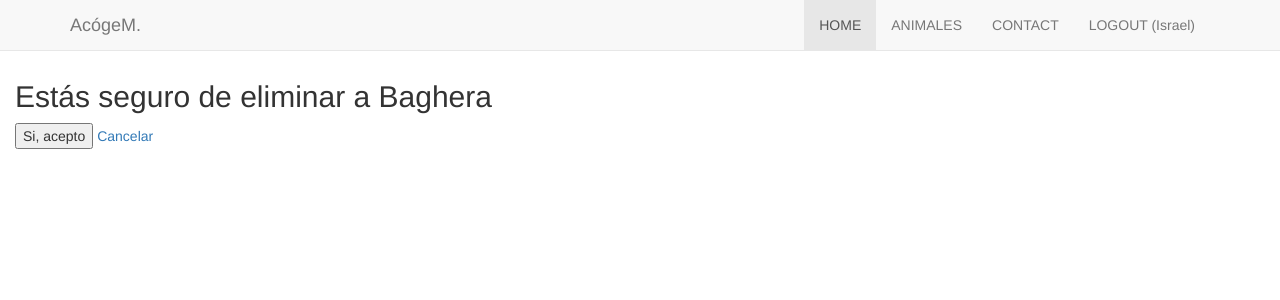
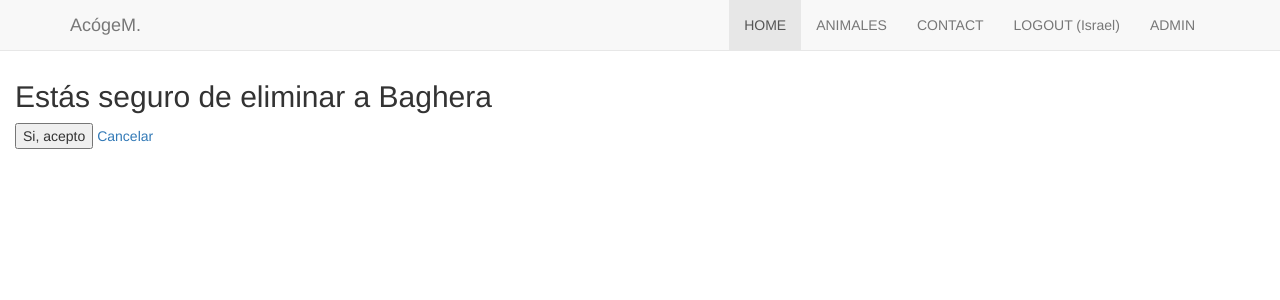
Before and after one commit to 1SR4Sil12/Proyecto-IAW, a Django app: page /animales/6/delete/ in a window 1280 px wide. Shown: the top 300 px of the page. Run offline with Django 3.2, Linux system fonts and the light colour scheme; a user stored in the database is signed in; data comes from the database, SQL or seed files in the repository; both versions use the stored data as it was after the commit; some libraries are stand-ins or nearby versions.

Commit message:
Commit Modificando
He modificado el base.html para que cuando un admin inicie sesion tenga un boton que le lleve al admin, sin que tenga que poner explicitamente la url completa

```diff
--- a/AcogeM/AcogeM_app/templates/base.html
+++ b/AcogeM/AcogeM_app/templates/base.html
@@ -46,6 +46,9 @@
           <li><a href="">CONTACT</a></li>
           {% if user.is_authenticated %}
           <li><a href="{% url 'logout' %}">LOGOUT ({{ user }})</a></li>
+            {% if user.is_staff %}
+              <li><a href="admin/">ADMIN</a></li>
+            {% endif %}
           {% else %}
           <li><a href="{% url 'login' %}">LOGIN</a></li>
           {% endif %}
```
Also changed, not shown: AcogeM/db.sqlite3.
